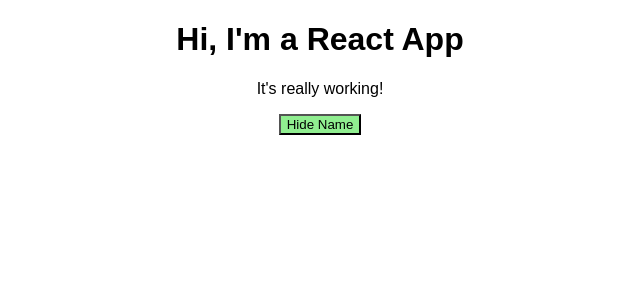
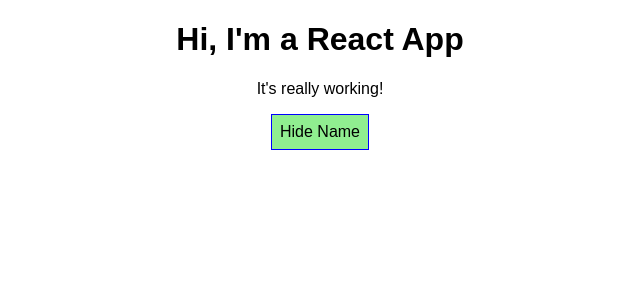
Before and after one commit to acolistro/React-Complete-Guide, a React app: page / in a window 1280 px wide. In both pictures the pointer is over the button "Hide Name". Shown: the top 300 px of the page, without its empty margins (320-960 px from the left). Built offline with nearby package versions, Linux system fonts and the light colour scheme.

Commit message:
refactor app.css to include app css classes

```diff
--- a/src/App.css
+++ b/src/App.css
@@ -10,7 +10,7 @@
   font-weight: bold;
 }
 
-.Button {
+.App button {
   background-color: green;
   color: white;
   font: inherit;
@@ -19,9 +19,17 @@
   cursor: pointer;
 }
 
-Button:hover {
+.App button:hover {
   background-color: lightgreen;
   color: black;
+}
+
+.App button.Red {
+  background-color: red;
+}
+
+.App button.Red:hover {
+  background-color: salmon;
 }
 
 .App-logo {
```
